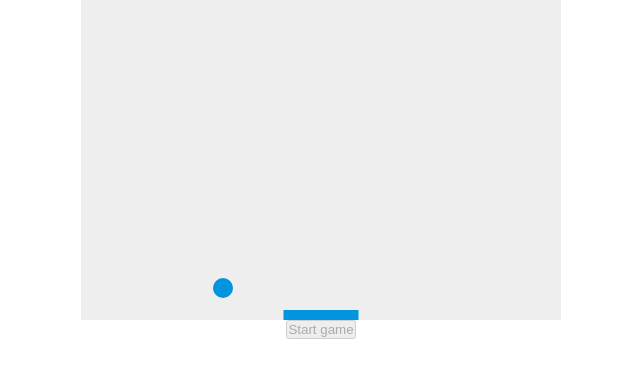
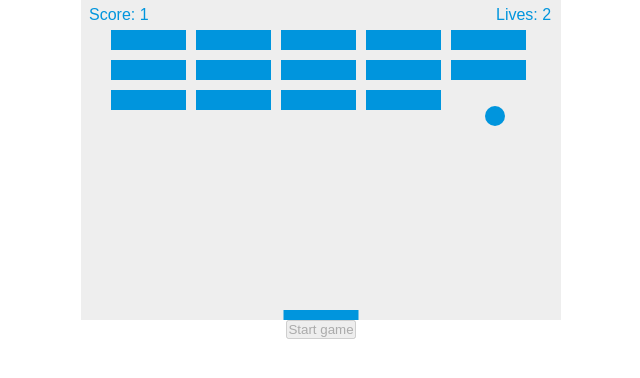
Before and after one commit to lupinname/internship, a plain HTML site: page index.html in a window 1280 px wide. Both pictures are taken after a click on the button "Start game". Shown: the whole page, without its empty margins (319-959 px from the left). Drawn offline with Linux system fonts and the light colour scheme.

Commit message:
Update index.html

```diff
--- a/index.html
+++ b/index.html
@@ -42,6 +42,63 @@
         let rightPressed = false;
         let leftPressed = false;
 
+        let interval = 0;
+
+        const brickRowCount = 3;
+        const brickColumnCount = 5;
+        const brickWidth = 75;
+        const brickHeight = 20;
+        const brickPadding = 10;
+        const brickOffsetTop = 30;
+        const brickOffsetLeft = 30;
+
+        let score = 0;
+
+        let lives = 3;
+
+        let bricks = [];
+        for (let c = 0; c < brickColumnCount; c++) {
+            bricks[c] = [];
+            for (let r = 0; r < brickRowCount; r++) {
+                bricks[c][r] = { x: 0, y: 0, status: 1 };
+            }
+        }
+        function collisionDetection() {
+            for (let c = 0; c < brickColumnCount; c++) {
+                for (let r = 0; r < brickRowCount; r++) {
+                    let b = bricks[c][r];
+                    if (b.status == 1) {
+                        if (
+                            x > b.x &&
+                            x < b.x + brickWidth &&
+                            y > b.y &&
+                            y < b.y + brickHeight
+                        ) {
+                            dy = -dy;
+                            b.status = 0;
+                            score++;
+                            if (score === brickRowCount * brickColumnCount) {
+                                alert("YOU WIN, CONGRATULATIONS!");
+                                document.location.reload();
+                                clearInterval(interval);
+                            }
+                        }
+                    }
+                }
+            }
+        }
+
+        function drawScore() {
+            ctx.font = "16px Arial";
+            ctx.fillStyle = "#0095DD";
+            ctx.fillText(`Score: ${score}`, 8, 20);
+        }
+
+        function drawLives() {
+            ctx.font = "16px Arial";
+            ctx.fillStyle = "#0095DD";
+            ctx.fillText(`Lives: ${lives}`, canvas.width - 65, 20);
+        }
 
         function drawBall() {
             ctx.beginPath();
@@ -50,6 +107,7 @@
             ctx.fill();
             ctx.closePath();
         }
+
         function drawPaddle() {
             ctx.beginPath();
             ctx.rect(paddleX, canvas.height - paddleHeight, paddleWidth, paddleHeight);
@@ -58,34 +116,74 @@
             ctx.closePath();
         }
 
+        function drawBricks() {
+            for (let c = 0; c < brickColumnCount; c++) {
+                for (let r = 0; r < brickRowCount; r++) {
+                    if (bricks[c][r].status === 1) {
+                        const brickX = c * (brickWidth + brickPadding) + brickOffsetLeft;
+                        const brickY = r * (brickHeight + brickPadding) + brickOffsetTop;
+                        bricks[c][r].x = brickX;
+                        bricks[c][r].y = brickY;
+                        ctx.beginPath();
+                        ctx.rect(brickX, brickY, brickWidth, brickHeight);
+                        ctx.fillStyle = "#0095DD";
+                        ctx.fill();
+                        ctx.closePath();
+                    }
+                }
+            }
+        }
 
         function draw() {
 
+            ctx.clearRect(0, 0, canvas.width, canvas.height);
+            drawBall();
+            drawPaddle();
+            drawScore();
+            drawLives();
+            drawBricks();
+            collisionDetection();
+
             if (rightPressed) {
-                paddleX = Math.min(paddleX + 7, canvas.width - paddleWidth);
+                paddleX = Math.min(paddleX + 5, canvas.width - paddleWidth);
             } else if (leftPressed) {
-                paddleX = Math.max(paddleX - 7, 0);
+                paddleX = Math.max(paddleX - 5, 0);
             }
 
             if (x + dx > canvas.width - ballRadius || x + dx < ballRadius) {
                 dx = -dx;
             }
-
-            if (y + dy > canvas.height - ballRadius || y + dy < ballRadius) {
+            if (y + dy < ballRadius) {
                 dy = -dy;
+            } else if (y + dy > canvas.height - ballRadius) {
+                if (x > paddleX && x < paddleX + paddleWidth) {
+                    dy = -dy;
+                } else {
+                    lives--;
+                    if (!lives) {
+                        alert("GAME OVER");
+                        document.location.reload();
+                        clearInterval(interval); // Needed for Chrome to end game
+                    } else {
+                        x = canvas.width / 2;
+                        y = canvas.height - 30;
+                        dx = 2;
+                        dy = -2;
+                        paddleX = (canvas.width - paddleWidth) / 2;
+                    }
+                }
             }
-            ctx.clearRect(0, 0, canvas.width, canvas.height);
-            drawBall();
-            drawPaddle();
 
             x += dx;
             y += dy;
         }
 
         function startGame() {
-            setInterval(draw, 10);
+            interval = setInterval(draw, 10);
+
             document.addEventListener("keydown", keyDownHandler, false);
             document.addEventListener("keyup", keyUpHandler, false);
+            document.addEventListener("mousemove", mouseMoveHandler, false);
 
             function keyDownHandler(e) {
                 if (e.key === "Right" || e.key === "ArrowRight") {
@@ -102,6 +200,12 @@
                     leftPressed = false;
                 }
             }
+            function mouseMoveHandler(e) {
+                const relativeX = e.clientX - canvas.offsetLeft;
+                if (relativeX > 0 && relativeX < canvas.width) {
+                    paddleX = relativeX - paddleWidth / 2;
+                }
+            }
 
         }
 
```
